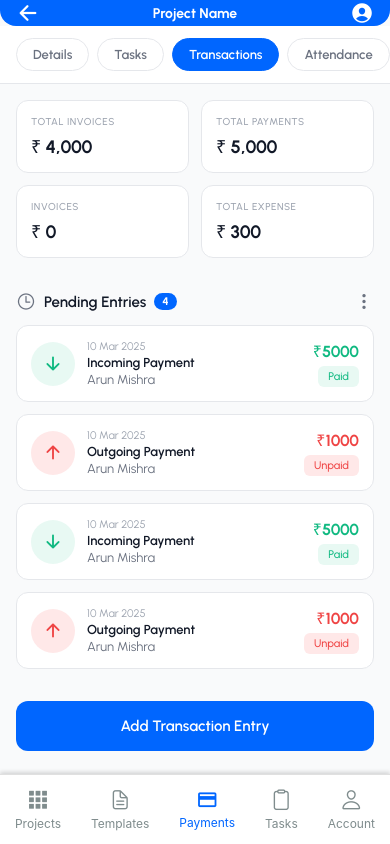
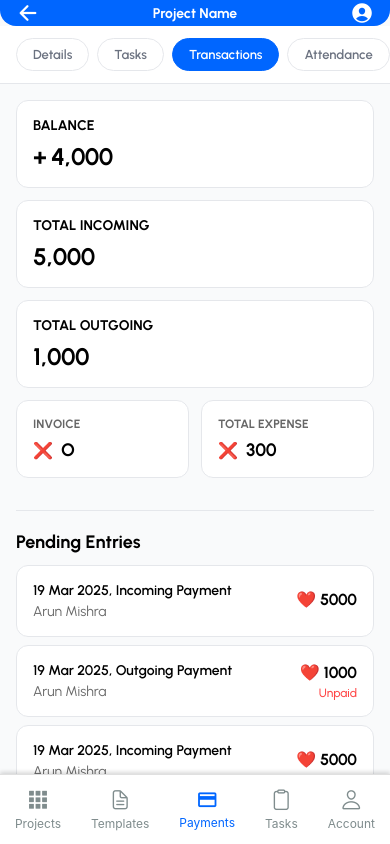
Before and after one commit to Maheshkadam-Delxn/v2lite-mobile-final, a React Native app: screen /PaymentsTransaction in a window 390 px wide. Built offline with nearby package versions, Linux system fonts and the light colour scheme; what react-native would draw is missing.

Commit message:
changes from mahesh

```diff
--- a/screens/AccountingPayement/PaymentsTransaction.jsx
+++ b/screens/AccountingPayement/PaymentsTransaction.jsx
@@ -29,38 +29,38 @@ const PaymentsTransaction = () => {
   const transactions = [
     {
       id: 1,
-      date: '10 Mar 2025',
+      date: '19 Mar 2025',
       type: 'Incoming Payment',
       person: 'Arun Mishra',
-      amount: '₹5000',
+      amount: '❤️ 5000',
       status: 'paid',
       isIncoming: true,
     },
     {
       id: 2,
-      date: '10 Mar 2025',
+      date: '19 Mar 2025',
       type: 'Outgoing Payment',
       person: 'Arun Mishra',
-      amount: '₹1000',
+      amount: '❤️ 1000',
       status: 'unpaid',
       isIncoming: false,
     },
     {
       id: 3,
-      date: '10 Mar 2025',
+      date: '19 Mar 2025',
       type: 'Incoming Payment',
       person: 'Arun Mishra',
-      amount: '₹5000',
+      amount: '❤️ 5000',
       status: 'paid',
       isIncoming: true,
     },
     {
       id: 4,
-      date: '10 Mar 2025',
+      date: '19 Mar 2025',
       type: 'Outgoing Payment',
       person: 'Arun Mishra',
-      amount: '₹1000',
-      status: 'unpaid',
+      amount: '❤️ 1000',
+      status: 'paid',
       isIncoming: false,
     },
   ];
@@ -108,53 +108,17 @@ const PaymentsTransaction = () => {
 
   const renderTransactionCard = ({ item }) => (
     <View style={styles.transactionCard}>
-      <View style={styles.transactionIcon}>
-        <View
-          style={[
-            styles.iconCircle,
-            { backgroundColor: item.isIncoming ? '#E8F9F3' : '#FFE8E8' },
-          ]}
-        >
-          <Ionicons
-            name={item.isIncoming ? 'arrow-down' : 'arrow-up'}
-            size={20}
-            color={item.isIncoming ? '#10B981' : '#EF4444'}
-          />
-        </View>
-      </View>
       <View style={styles.transactionDetails}>
-        <Text style={styles.transactionDate}>{item.date}</Text>
-        <Text style={styles.transactionType}>{item.type}</Text>
+        <Text style={styles.transactionDate}>{item.date}, {item.type}</Text>
         <Text style={styles.transactionPerson}>{item.person}</Text>
       </View>
       <View style={styles.transactionRight}>
-        <Text
-          style={[
-            styles.transactionAmount,
-            { color: item.isIncoming ? '#10B981' : '#EF4444' },
-          ]}
-        >
+        <Text style={styles.transactionAmount}>
           {item.amount}
         </Text>
-        <View
-          style={[
-            styles.statusBadge,
-            {
-              backgroundColor: item.status === 'paid' ? '#E8F9F3' : '#FFE8E8',
-            },
-          ]}
-        >
-          <Text
-            style={[
-              styles.statusText,
-              {
-                color: item.status === 'paid' ? '#10B981' : '#EF4444',
-              },
-            ]}
-          >
-            {item.status === 'paid' ? 'Paid' : 'Unpaid'}
-          </Text>
-        </View>
+        {item.status === 'unpaid' && (
+          <Text style={styles.unpaidText}>Unpaid</Text>
+        )}
       </View>
     </View>
   );
@@ -190,44 +154,54 @@ const PaymentsTransaction = () => {
         showsVerticalScrollIndicator={false}
         contentContainerStyle={styles.scrollContent}
       >
-        {/* Stats Cards */}
-        <View style={styles.statsContainer}>
-          <View style={styles.statsRow}>
-            <View style={styles.statCard}>
-              <Text style={styles.statLabel}>TOTAL INVOICES</Text>
-              <Text style={styles.statValue}>₹ 4,000</Text>
-            </View>
-            <View style={styles.statCard}>
-              <Text style={styles.statLabel}>TOTAL PAYMENTS</Text>
-              <Text style={styles.statValue}>₹ 5,000</Text>
+        {/* Stats Section - Matches screenshot layout */}
+        <View style={styles.statsSection}>
+          {/* Details Card */}
+          <View style={styles.statCard}>
+            <Text style={styles.statMainLabel}>BALANCE</Text>
+            <View style={styles.amountRow}>
+              <Text style={styles.plusSign}>+</Text>
+              <Text style={styles.statMainValue}>4,000</Text>
             </View>
           </View>
-          <View style={styles.statsRow}>
-            <View style={styles.statCard}>
-              <Text style={styles.statLabel}>INVOICES</Text>
-              <Text style={styles.statValue}>₹ 0</Text>
+
+          {/* Tasks Card */}
+          <View style={styles.statCard}>
+            <Text style={styles.statMainLabel}>TOTAL INCOMING</Text>
+            <Text style={styles.statMainValue}>5,000</Text>
+          </View>
+
+          {/* Transactions Card */}
+          <View style={styles.statCard}>
+            <Text style={styles.statMainLabel}>TOTAL OUTGOING</Text>
+            <Text style={styles.statMainValue}>1,000</Text>
+          </View>
+
+          {/* Two-column section */}
+          <View style={styles.twoColumnRow}>
+            <View style={[styles.statCard, styles.halfCard]}>
+              <Text style={styles.statLabel}>INVOICE</Text>
+              <View style={styles.invoiceRow}>
+                <Text style={styles.crossIcon}>❌️</Text>
+                <Text style={styles.statValue}>O</Text>
+              </View>
             </View>
-            <View style={styles.statCard}>
+            <View style={[styles.statCard, styles.halfCard]}>
               <Text style={styles.statLabel}>TOTAL EXPENSE</Text>
-              <Text style={styles.statValue}>₹ 300</Text>
+              <View style={styles.invoiceRow}>
+                <Text style={styles.crossIcon}>❌️</Text>
+                <Text style={styles.statValue}>300</Text>
+              </View>
             </View>
           </View>
         </View>
 
-        {/* Pending Entries */}
-        <View style={styles.pendingSection}>
-          <View style={styles.pendingSectionHeader}>
-            <View style={styles.pendingTitleRow}>
-              <Ionicons name="time-outline" size={20} color="#6B7280" />
-              <Text style={styles.pendingTitle}>Pending Entries</Text>
-              <View style={styles.pendingBadge}>
-                <Text style={styles.pendingBadgeText}>4</Text>
-              </View>
-            </View>
-            <TouchableOpacity>
-              <Feather name="more-vertical" size={20} color="#6B7280" />
-            </TouchableOpacity>
-          </View>
+        {/* Divider */}
+        <View style={styles.divider} />
+
+        {/* Pending Entries Header */}
+        <View style={styles.pendingHeader}>
+          <Text style={styles.pendingTitle}>Pending Entries</Text>
         </View>
 
         {/* Transactions List */}
@@ -305,67 +279,79 @@ const styles = StyleSheet.create({
   tabTextInactive: {
     color: '#6B7280',
   },
-  statsContainer: {
+  statsSection: {
     paddingHorizontal: 16,
     paddingTop: 16,
   },
-  statsRow: {
-    flexDirection: 'row',
-    gap: 12,
-    marginBottom: 12,
-  },
   statCard: {
-    flex: 1,
     backgroundColor: 'white',
     borderRadius: 12,
-    padding: 14,
+    padding: 16,
+    marginBottom: 12,
     borderWidth: 1,
     borderColor: '#E5E7EB',
   },
+  twoColumnRow: {
+    flexDirection: 'row',
+    gap: 12,
+  },
+  halfCard: {
+    flex: 1,
+  },
+  statMainLabel: {
+    fontFamily: 'Urbanist-Bold',
+    fontSize: 14,
+    color: '#000000',
+    marginBottom: 8,
+  },
+  statMainValue: {
+    fontFamily: 'Urbanist-Bold',
+    fontSize: 24,
+    color: '#000000',
+  },
   statLabel: {
-    fontFamily: 'Urbanist-Medium',
-    fontSize: 10,
-    color: '#9CA3AF',
-    marginBottom: 6,
-    letterSpacing: 0.5,
+    fontFamily: 'Urbanist-Bold',
+    fontSize: 12,
+    color: '#666666',
+    marginBottom: 8,
   },
   statValue: {
     fontFamily: 'Urbanist-Bold',
     fontSize: 18,
-    color: '#111827',
+    color: '#000000',
   },
-  pendingSection: {
-    paddingHorizontal: 16,
-    paddingTop: 20,
-    paddingBottom: 12,
-  },
-  pendingSectionHeader: {
+  amountRow: {
     flexDirection: 'row',
-    justifyContent: 'space-between',
     alignItems: 'center',
   },
-  pendingTitleRow: {
+  plusSign: {
+    fontFamily: 'Urbanist-Bold',
+    fontSize: 24,
+    color: '#000000',
+    marginRight: 4,
+  },
+  invoiceRow: {
     flexDirection: 'row',
     alignItems: 'center',
-    gap: 8,
+  },
+  crossIcon: {
+    fontSize: 16,
+    marginRight: 8,
+  },
+  divider: {
+    height: 1,
+    backgroundColor: '#E5E7EB',
+    marginVertical: 20,
+    marginHorizontal: 16,
+  },
+  pendingHeader: {
+    paddingHorizontal: 16,
+    marginBottom: 12,
   },
   pendingTitle: {
-    fontFamily: 'Urbanist-SemiBold',
-    fontSize: 15,
-    color: '#111827',
-  },
-  pendingBadge: {
-    backgroundColor: '#0066FF',
-    borderRadius: 10,
-    paddingHorizontal: 8,
-    paddingVertical: 2,
-    minWidth: 20,
-    alignItems: 'center',
-  },
-  pendingBadgeText: {
     fontFamily: 'Urbanist-Bold',
-    fontSize: 11,
-    color: 'white',
+    fontSize: 18,
+    color: '#000000',
   },
   transactionsContainer: {
     paddingHorizontal: 16,
@@ -373,42 +359,27 @@ const styles = StyleSheet.create({
   transactionCard: {
     backgroundColor: 'white',
     borderRadius: 12,
-    padding: 14,
-    marginBottom: 12,
+    padding: 16,
+    marginBottom: 8,
     flexDirection: 'row',
     alignItems: 'center',
+    justifyContent: 'space-between',
     borderWidth: 1,
     borderColor: '#E5E7EB',
-  },
-  transactionIcon: {
-    marginRight: 12,
-  },
-  iconCircle: {
-    width: 44,
-    height: 44,
-    borderRadius: 22,
-    justifyContent: 'center',
-    alignItems: 'center',
   },
   transactionDetails: {
     flex: 1,
   },
   transactionDate: {
-    fontFamily: 'Urbanist-Regular',
-    fontSize: 11,
-    color: '#9CA3AF',
-    marginBottom: 2,
-  },
-  transactionType: {
     fontFamily: 'Urbanist-SemiBold',
-    fontSize: 13,
-    color: '#111827',
-    marginBottom: 2,
+    fontSize: 14,
+    color: '#000000',
+    marginBottom: 4,
   },
   transactionPerson: {
     fontFamily: 'Urbanist-Regular',
-    fontSize: 13,
-    color: '#6B7280',
+    fontSize: 14,
+    color: '#666666',
   },
   transactionRight: {
     alignItems: 'flex-end',
@@ -416,16 +387,13 @@ const styles = StyleSheet.create({
   transactionAmount: {
     fontFamily: 'Urbanist-Bold',
     fontSize: 16,
+    color: '#000000',
     marginBottom: 4,
   },
-  statusBadge: {
-    paddingHorizontal: 10,
-    paddingVertical: 4,
-    borderRadius: 6,
-  },
-  statusText: {
+  unpaidText: {
     fontFamily: 'Urbanist-Medium',
-    fontSize: 11,
+    fontSize: 12,
+    color: '#FF4444',
   },
   addButton: {
     backgroundColor: '#0066FF',
@@ -437,7 +405,7 @@ const styles = StyleSheet.create({
   },
   addButtonText: {
     fontFamily: 'Urbanist-SemiBold',
-    fontSize: 15,
+    fontSize: 16,
     color: 'white',
   },
   bottomNav: {
```
